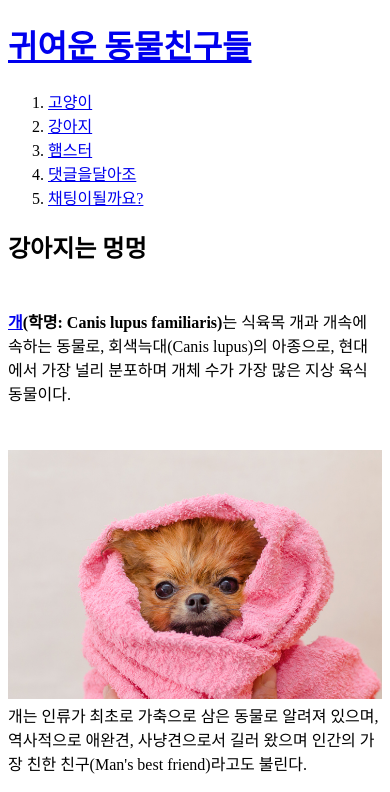
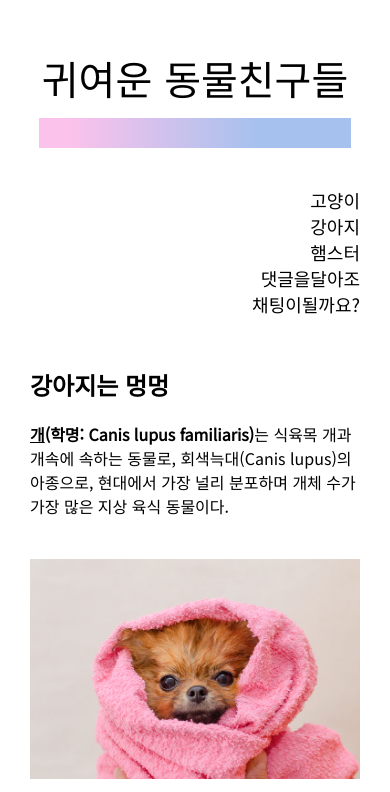
Before and after one commit to PureumJeon/amimal, a plain HTML site: page 2.html in a window 390 px wide. Shown: the top 792 px of the page. Drawn offline with Linux system fonts and the light colour scheme.

Commit message:
191107_css적용 / 이미지압축

```diff
--- a/2.html
+++ b/2.html
@@ -12,10 +12,13 @@
 
     gtag('config', 'UA-150774740-1');
     </script>
+    <link rel="stylesheet" href="style.css">
+    <link href="https://fonts.googleapis.com/css?family=Black+Han+Sans|Noto+Sans+KR&display=swap&subset=korean" rel="stylesheet">
     <meta name="viewport" content="width=device-width, user-scalable=no">
-
+</head>
   <body>
     <h1><a href="index.html">귀여운 동물친구들</a></h1>
+    <div id="grid">
       <ol>
         <li><a href="1.html">고양이</a></li>
         <li><a href="2.html">강아지</a></li>
@@ -23,32 +26,40 @@
         <li><a href="reply.html">댓글을달아조</a></li>
         <li><a href="chat.html">채팅이될까요?</a></li>
       </ol>
+      <div id="article">
           <h2>강아지는 멍멍</h2>
-      <P style="margin-top:45px;">
+            <P>
             <strong><u><a href="https://ko.wikipedia.org/wiki/%EA%B0%9C" target="_blank" title="위키백과 - 개">개</a></u>(학명: Canis lupus familiaris)</strong>는
             식육목 개과 개속에 속하는 동물로, 회색늑대(Canis lupus)의 아종으로,
             현대에서 가장 널리 분포하며 개체 수가 가장 많은 지상 육식 동물이다.
-      </P><P style="margin-top:45px;">
+            </P>
             <img src="dog (1).jpg" width="100%">
+            <P>
+
             개는 인류가 최초로 가축으로 삼은 동물로 알려져 있으며,
             역사적으로 애완견, 사냥견으로서 길러 왔으며 인간의 가장 친한 친구(Man's best friend)라고도 불린다.
-      </P><P style="margin-top:45px;">
+            </P>
             <img src="dog (2).jpg" width="100%">
+            <P>
+
             미토콘드리아 DNA 분석 결과 현대의 개와 회색늑대는 대략 10만 년 전에 분화된 것으로 추정되어 왔는데,
             2013년 개의 화석을 이용한 분석에서는 33,000 - 36,000년 전 사이에 분화가 이루어 졌을 것으로 보고 있다.
             개는 여러 모로 유용하였기 때문에 모든 원시 인류 사회가 개를 길렀다.
-      </P><P style="margin-top:45px;">
+            </P>
             <img src="dog (3).jpg" width="100%">
+            <P>
+
             개는 사냥, 목축, 운송, 경비와 같은 일에 사용되고 있으며,
             애완 동물로 기르기도 한다. 사람들은 이러한 일들에 적합하도록 오래 전부터 개를 다양한 품종으로 육종하였다.
             대한민국을 비롯한 여러 소수 문화에서 개고기를 먹지만, 다른 여러 문화에서는 개고기를 먹는 것을 금한다.
             고대 로마 시기의 역사가인 유스티누스는 페르시아의 왕 다리우스가 카르타고에게 개고기와 인신공양을 금지하는 포고를 내렸다고 기록하고 있고,
             서구의 대부분 문화에서 개고기를 먹는 것은 금기로 취급된다.이슬람에서는 재난이 닥친 특별한 상황이 아니라면 개고기가 금지된다.
-      </P><P style="margin-top:45px;">
-      <img src="dog (4).jpg" width="100%">
+            </P><img src="dog (4).jpg" width="100%">
+            <P>
                   오늘날에도 개고기를 먹는 문제는 문화적 논란의 대상이다.개의 수명은 보통 12 - 16년 정도이지만, 최근 장수하는 개가 늘어나는 추세이다.
             2001년 생물학자 레이 쿠니퍼는 전 세계 개의 개체수를 약 4억 마리 정도로 추정했고, 2013년 하지홍은 10억 마리 이상으로 추정했다.
-      <p><iframe width="100%" height="500" src="https://www.youtube.com/embed/9s7b3_V7Up4" frameborder="0" allow="accelerometer; autoplay; encrypted-media; gyroscope; picture-in-picture" allowfullscreen></iframe></p>
-
+          </p><iframe width="100%" height="500" src="https://www.youtube.com/embed/9s7b3_V7Up4" frameborder="0" allow="accelerometer; autoplay; encrypted-media; gyroscope; picture-in-picture" allowfullscreen></iframe></p>
+    </div>
+  </div>
   </body>
 </html>
--- /dev/null
+++ b/style.css
@@ -0,0 +1,85 @@
+body{
+    margin: 0;
+}
+  a {
+    color: black;
+    text-decoration: none;
+  }
+  h1 {
+    font-family: 'Black Han Sans', sans-serif;
+    font-weight: 400;
+    font-size: 80px; text-align: center;
+    border-bottom: 30px solid;
+    border-image: linear-gradient(to right, #fbc2eb 10%, #a6c1ee 70%);
+    border-image-slice: 1;
+    margin: 0;
+    padding-top: 30px;
+    padding-bottom: 30px;
+  }
+
+  #article img{
+    display: block;
+    margin-left: auto;
+    margin-right: auto;
+    width: 600px;
+    padding-top: 25px;
+    align-content: center;
+  }
+  #grid{
+    font-family: 'Noto Sans KR', sans-serif;
+    display: grid;
+    grid-template-columns: 300px 1fr;
+  }
+  #grid ol{
+    font-size: large;
+    margin: 0;
+    padding-left: 33px;
+    padding-right: 33px;
+    padding-top: 75px;
+  }
+  #article{
+    margin-top: 50px;
+    padding-left: 25px;
+    padding-right: 25px;
+  }
+  @media(max-width:800px){
+    #grid{
+      display: block;
+    }
+    #grid ol{
+      font-size: large;
+      text-align: right;
+      margin: 0;
+      border-right: none;
+      padding-left: 30px;
+      padding-right: 30px;
+      padding-top: 0px;
+      list-style-type : none;
+    }
+      h1 {
+        font-size: 250%;
+        text-align: center;
+        margin: 10%;
+        padding-top: 10px;
+        padding-bottom: 10px;
+        border-bottom: 30px solid;
+        border-image: linear-gradient(to right, #fbc2eb 10%, #a6c1ee 70%);
+        border-image-slice: 1;
+      }
+
+      #article img{
+        display: block;
+        margin-left: auto;
+        margin-right: auto;
+        width: 100%;
+        padding-top: 25px;
+        align-content: center;
+      }
+
+      #article{
+        padding-left: 30px;
+        padding-right: 30px;
+        font-size: medium;
+
+      }
+  }
```
Also changed, not shown: 1.html (+14 -7 lines), 3.html (+11 -4 lines), chat.html (+6 -1 lines), index.html (+7 -3 lines), reply.html (+6 -2 lines), bori.jpg, puri.jpg, 1 other file. Lines whose indentation alone changed are shown as unchanged.
